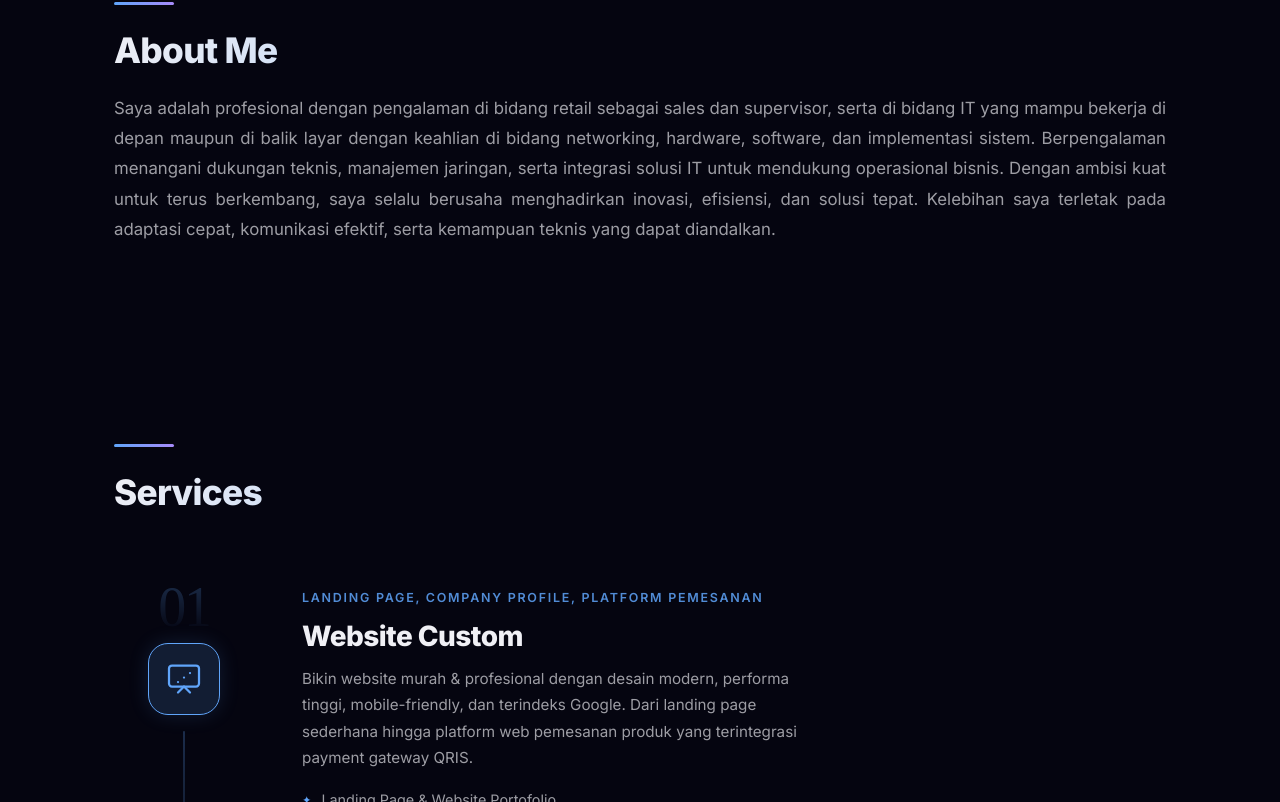
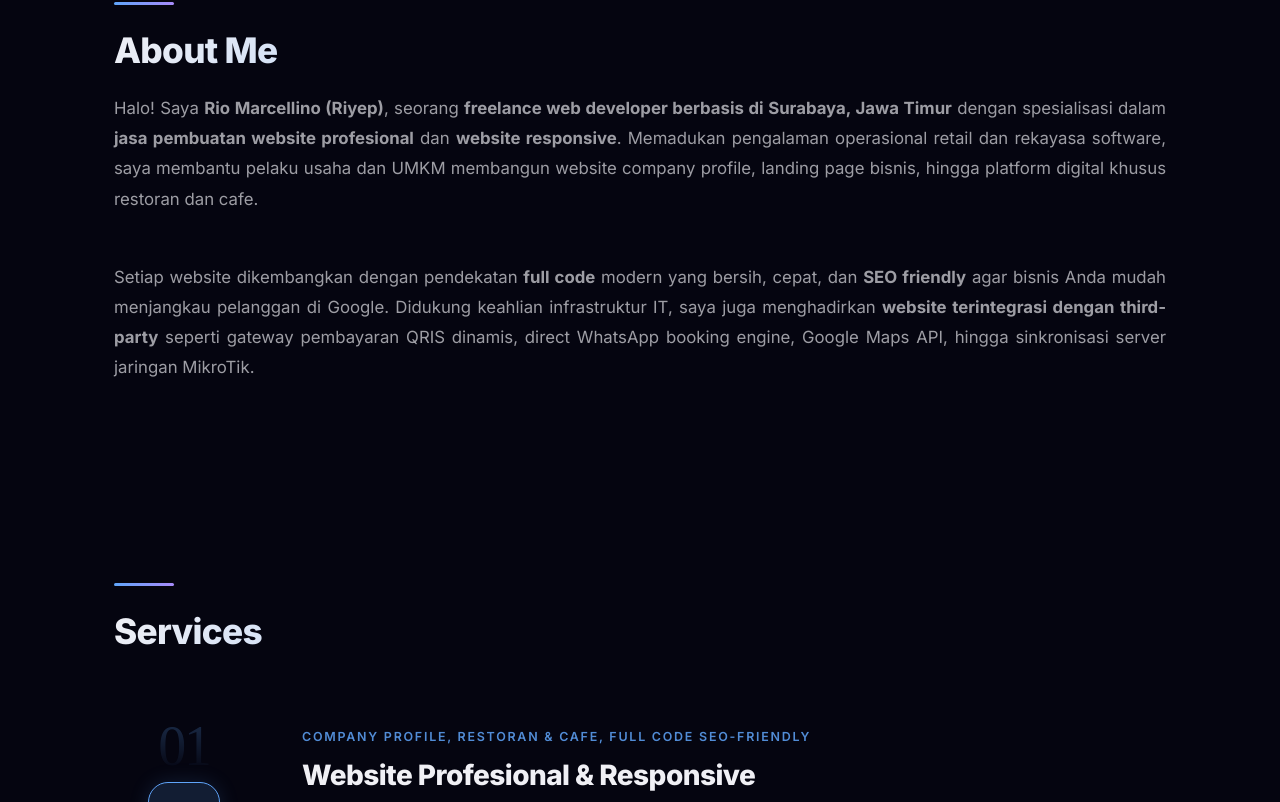
Before and after one commit to Riyep/riyep, a React (Vite) app: page / in a window 1280 px wide. Shown: the part 898-1700 px from the top of the page. Built offline with nearby package versions, Linux system fonts and the light colour scheme; a web font is replaced by a local one.

Commit message:
Change keyword for SEO

```diff
--- a/index.html
+++ b/index.html
@@ -6,24 +6,24 @@
     <meta name="viewport" content="width=device-width, initial-scale=1.0" />
 
     <!-- Primary SEO Meta Tags -->
-    <title>Riyep | Software Engineer | Network Engineer</title>
-    <meta name="title" content="Jasa Pembuatan Website Murah, Mesin Kasir POS & Bot Telegram | Riyep" />
-    <meta name="description" content="Jasa pembuatan website murah &amp; profesional, jasa bikin mesin kasir POS, jasa bikin mini ERP, dan jasa buat bot Telegram otomatis se-Indonesia. Hubungi Rio Marcellino (Riyep) via WhatsApp." />
-    <meta name="keywords" content="Jasa pembuatan website murah, Pembuatan website murah, bikin website murah, Pembuatan mesin kasir, Jasa bikin mesin kasir, Jasa pembuatan mesin POS, Jasa bikin mini ERP, Pembuatan Telegram Bot, Jasa buat bot telegram, web developer indonesia, sistem informasi pos kafe restoran, setting mikrotik vpn surabaya indonesia" />
+    <title>Jasa Pembuatan Website Profesional &amp; Freelance Web Developer Surabaya | Riyep</title>
+    <meta name="title" content="Jasa Pembuatan Website Profesional Surabaya, Company Profile &amp; POS | Riyep" />
+    <meta name="description" content="Jasa pembuatan website profesional &amp; website responsive di Surabaya, Jawa Timur oleh freelance web developer Rio Marcellino (Riyep). Melayani website company profile, restoran dan cafe, landing page SEO friendly full code, hingga website terintegrasi dengan third-party." />
+    <meta name="keywords" content="jasa pembuatan website profesional, website responsive, freelance web developer surabaya, freelance web developer jawa timur, jasa pembuatan website company profile, jasa pembuatan website restoran dan cafe, jasa pembuatan website SEO friendly, full code web developer, website terintegrasi dengan third-party, jasa bikin website murah, jasa pembuatan mesin pos kasir, setting mikrotik vpn surabaya" />
     <meta name="author" content="Rio Marcellino (Riyep)" />
     <meta name="robots" content="index, follow, max-snippet:-1, max-image-preview:large, max-video-preview:-1" />
     <link rel="canonical" href="https://www.riyep.com/" />
 
     <!-- Geographic / Regional SEO -->
-    <meta name="geo.region" content="ID" />
-    <meta name="geo.placename" content="Indonesia" />
+    <meta name="geo.region" content="ID-JI" />
+    <meta name="geo.placename" content="Surabaya, Jawa Timur, Indonesia" />
     <meta name="language" content="Indonesian" />
 
     <!-- Open Graph / Facebook -->
     <meta property="og:type" content="website" />
     <meta property="og:url" content="https://www.riyep.com/" />
-    <meta property="og:title" content="Jasa Pembuatan Website Murah, Mesin Kasir POS & Bot Telegram | Riyep" />
-    <meta property="og:description" content="Solusi digital terpadu se-Indonesia: Jasa pembuatan website murah, sistem kasir POS, mini ERP, otomasi bot Telegram, dan infrastruktur server jaringan." />
+    <meta property="og:title" content="Jasa Pembuatan Website Profesional Surabaya &amp; Freelance Web Developer | Riyep" />
+    <meta property="og:description" content="Jasa pembuatan website profesional &amp; website responsive di Surabaya, Jawa Timur. Melayani company profile, restoran dan cafe, full code SEO friendly, dan terintegrasi third-party API." />
     <meta property="og:image" content="https://www.riyep.com/og-image.png" />
     <meta property="og:image:secure_url" content="https://www.riyep.com/og-image.png" />
     <meta property="og:image:type" content="image/png" />
@@ -36,8 +36,8 @@
     <!-- Twitter Card -->
     <meta name="twitter:card" content="summary_large_image" />
     <meta name="twitter:url" content="https://www.riyep.com/" />
-    <meta name="twitter:title" content="Jasa Pembuatan Website Murah, Mesin Kasir POS & Bot Telegram | Riyep" />
-    <meta name="twitter:description" content="Jasa pembuatan website murah, aplikasi kasir POS, mini ERP, bot Telegram pembayaran QRIS, dan infrastruktur jaringan kantor." />
+    <meta name="twitter:title" content="Jasa Pembuatan Website Profesional Surabaya &amp; Freelance Web Developer | Riyep" />
+    <meta name="twitter:description" content="Jasa pembuatan website profesional &amp; website responsive di Surabaya, Jawa Timur. Melayani company profile, restoran dan cafe, full code SEO friendly, dan terintegrasi third-party API." />
     <meta name="twitter:image" content="https://www.riyep.com/og-image.png" />
     <meta name="twitter:image:width" content="1200" />
     <meta name="twitter:image:height" content="630" />
@@ -58,8 +58,8 @@
           "@id": "https://www.riyep.com/#person",
           "name": "Rio Marcellino",
           "alternateName": ["Riyep", "Riyep-Dev"],
-          "jobTitle": "Fullstack Software Engineer & Network Engineer",
-          "description": "Fullstack Software Engineer, Network Engineer, and IT Support specialist from Surabaya, Indonesia. Providing custom web development, POS systems, mini ERP, Telegram bots, and enterprise network infrastructure.",
+          "jobTitle": "Freelance Web Developer & Fullstack Software Engineer",
+          "description": "Freelance web developer berbasis di Surabaya, Jawa Timur yang melayani jasa pembuatan website profesional, website responsive, company profile, restoran dan cafe, arsitektur full code SEO-friendly, dan website terintegrasi dengan third-party API.",
           "url": "https://www.riyep.com/",
           "image": "https://www.riyep.com/og-image.png",
           "telephone": "+6289677602300",
@@ -76,6 +76,14 @@
             "addressCountry": "ID"
           },
           "knowsAbout": [
+            "Jasa Pembuatan Website Profesional",
+            "Website Responsive",
+            "Freelance Web Developer Surabaya",
+            "Jasa Pembuatan Website Company Profile",
+            "Website Restoran dan Cafe",
+            "Jasa Pembuatan Website SEO Friendly",
+            "Full Code Web Development",
+            "Website Terintegrasi dengan Third-Party",
             "React",
             "Next.js",
             "JavaScript",
@@ -95,7 +103,7 @@
         {
           "@type": "ProfessionalService",
           "@id": "https://www.riyep.com/#service",
-          "name": "Riyep - Jasa Pembuatan Website, POS & Bot Telegram",
+          "name": "Riyep - Jasa Pembuatan Website Profesional & Freelance Web Developer Surabaya",
           "url": "https://www.riyep.com/",
           "logo": "https://www.riyep.com/logo.svg",
           "image": "https://www.riyep.com/og-image.png",
@@ -104,10 +112,20 @@
           "founder": {
             "@id": "https://www.riyep.com/#person"
           },
-          "areaServed": {
-            "@type": "Country",
-            "name": "Indonesia"
-          },
+          "areaServed": [
+            {
+              "@type": "AdministrativeArea",
+              "name": "Jawa Timur"
+            },
+            {
+              "@type": "City",
+              "name": "Surabaya"
+            },
+            {
+              "@type": "Country",
+              "name": "Indonesia"
+            }
+          ],
           "address": {
             "@type": "PostalAddress",
             "addressLocality": "Surabaya",
@@ -122,8 +140,8 @@
                 "@type": "Offer",
                 "itemOffered": {
                   "@type": "Service",
-                  "name": "Jasa Pembuatan Website Murah & Profesional",
-                  "description": "Layanan bikin website murah, responsive, modern, dan SEO-ready se-Indonesia."
+                  "name": "Jasa Pembuatan Website Profesional & Website Responsive",
+                  "description": "Layanan pembuatan website company profile, website restoran dan cafe, landing page full code, SEO-friendly, dan website terintegrasi dengan third-party API di Surabaya, Jawa Timur."
                 }
               },
               {
@@ -181,7 +199,7 @@
         <header style="border-bottom: 1px solid rgba(255,255,255,0.1); padding-bottom: 28px; margin-bottom: 32px;">
           <h1 style="font-size: 2.2rem; color: #60a5fa; margin-bottom: 8px;">Rio Marcellino (Riyep)</h1>
           <p style="font-size: 1.15rem; color: #94a3b8; margin-bottom: 16px;">
-            Fullstack Software Engineer &bull; Network Engineer &bull; IT Support | Surabaya, Jawa Timur, Indonesia
+            Freelance Web Developer Surabaya, Jawa Timur &bull; Fullstack Software Engineer &bull; Network Engineer
           </p>
           <div style="display: flex; flex-wrap: wrap; gap: 12px; margin-top: 12px;">
             <a href="https://wa.me/6289677602300" style="color: #22c55e; text-decoration: none; font-weight: 600;">📱 WhatsApp: +62 896-7760-2300</a>
@@ -191,7 +209,7 @@
             <a href="https://github.com/Riyep" style="color: #a78bfa; text-decoration: none; font-weight: 600;">🐙 GitHub: @Riyep</a>
           </div>
           <div style="margin-top: 18px; padding: 12px 16px; background: rgba(56, 189, 248, 0.08); border-left: 3px solid #38bdf8; border-radius: 4px; font-size: 0.88rem; color: #cbd5e1;">
-            ℹ️ <em>Mode Ringan (No-JS): JavaScript dinonaktifkan. Seluruh katalog layanan dan portofolio disajikan dalam format teks statis yang ramah mesin pencari.</em>
+            ℹ️ <em>Mode Ringan (No-JS): Jasa pembuatan website profesional dan website responsive di Surabaya, Jawa Timur. Seluruh katalog layanan dan portofolio disajikan dalam format teks statis yang ramah mesin pencari (SEO friendly).</em>
           </div>
         </header>
 
@@ -201,8 +219,8 @@
           </h2>
           <ul style="list-style: none; padding: 0; display: grid; gap: 16px;">
             <li style="padding: 16px; background: rgba(255,255,255,0.03); border: 1px solid rgba(255,255,255,0.08); border-radius: 8px;">
-              <strong style="color: #60a5fa; font-size: 1.1rem;">01. Jasa Pembuatan Website Custom</strong>
-              <p style="margin: 6px 0 0; color: #cbd5e1;">Landing page, website company profile, portofolio interaktif, dan web pemesanan online cepat, SEO-friendly, dan teroptimasi mobile.</p>
+              <strong style="color: #60a5fa; font-size: 1.1rem;">01. Jasa Pembuatan Website Profesional &amp; Website Responsive</strong>
+              <p style="margin: 6px 0 0; color: #cbd5e1;">Layanan pembuatan website company profile bisnis, website restoran dan cafe, landing page promosi, serta sistem pemesanan online. Dibangun dengan standar full code yang cepat, SEO friendly, dan website terintegrasi dengan third-party (Tripay QRIS, WhatsApp API, Google Maps).</p>
             </li>
             <li style="padding: 16px; background: rgba(255,255,255,0.03); border: 1px solid rgba(255,255,255,0.08); border-radius: 8px;">
               <strong style="color: #a78bfa; font-size: 1.1rem;">02. Aplikasi Kasir &amp; POS (Point of Sale)</strong>
--- a/src/components/About.jsx
+++ b/src/components/About.jsx
@@ -11,13 +11,10 @@ export default function About() {
           <h2 className="section-title">About Me</h2>
           <div className="about-content">
             <p className="about-text">
-              Saya adalah profesional dengan pengalaman di bidang retail sebagai sales dan supervisor,
-              serta di bidang IT yang mampu bekerja di depan maupun di balik layar dengan keahlian
-              di bidang networking, hardware, software, dan implementasi sistem. Berpengalaman menangani
-              dukungan teknis, manajemen jaringan, serta integrasi solusi IT untuk mendukung operasional
-              bisnis. Dengan ambisi kuat untuk terus berkembang, saya selalu berusaha menghadirkan
-              inovasi, efisiensi, dan solusi tepat. Kelebihan saya terletak pada adaptasi cepat,
-              komunikasi efektif, serta kemampuan teknis yang dapat diandalkan.
+              Halo! Saya <strong>Rio Marcellino (Riyep)</strong>, seorang <strong>freelance web developer berbasis di Surabaya, Jawa Timur</strong> dengan spesialisasi dalam <strong>jasa pembuatan website profesional</strong> dan <strong>website responsive</strong>. Memadukan pengalaman operasional retail dan rekayasa software, saya membantu pelaku usaha dan UMKM membangun website company profile, landing page bisnis, hingga platform digital khusus restoran dan cafe.
+            </p>
+            <p className="about-text" style={{ marginTop: '16px' }}>
+              Setiap website dikembangkan dengan pendekatan <strong>full code</strong> modern yang bersih, cepat, dan <strong>SEO friendly</strong> agar bisnis Anda mudah menjangkau pelanggan di Google. Didukung keahlian infrastruktur IT, saya juga menghadirkan <strong>website terintegrasi dengan third-party</strong> seperti gateway pembayaran QRIS dinamis, direct WhatsApp booking engine, Google Maps API, hingga sinkronisasi server jaringan MikroTik.
             </p>
           </div>
         </div>
--- a/src/components/Services.jsx
+++ b/src/components/Services.jsx
@@ -4,18 +4,18 @@ const services = [
   {
     id: 'web-dev',
     num: '01',
-    title: 'Website Custom',
-    subtitle: 'Landing Page, Company Profile, Platform Pemesanan',
-    desc: 'Bikin website murah & profesional dengan desain modern, performa tinggi, mobile-friendly, dan terindeks Google. Dari landing page sederhana hingga platform web pemesanan produk yang terintegrasi payment gateway QRIS.',
+    title: 'Website Profesional & Responsive',
+    subtitle: 'Company Profile, Restoran & Cafe, Full Code SEO-Friendly',
+    desc: 'Jasa pembuatan website profesional dan website responsive berbasis di Surabaya, Jawa Timur. Melayani pembuatan website company profile bisnis, website restoran dan cafe, landing page booking, hingga arsitektur full code modern yang SEO friendly dan terintegrasi dengan third-party (Tripay QRIS, WhatsApp API, Google Maps, dan REST API).',
     items: [
-      'Landing Page & Website Portofolio',
       'Website Company Profile & Profil Bisnis',
-      'Platform Pemesanan / Toko Online',
-      'SPA Cepat, Responsif, & SEO-Ready',
+      'Website Restoran, Cafe, & F&B Modern',
+      'Desain Full Code Responsive & SEO Friendly',
+      'Website Terintegrasi dengan Third-Party API',
     ],
     color: '#60a5fa',
     glow: 'rgba(96, 165, 250, 0.15)',
-    waMessage: 'Halo Riyep, saya ingin konsultasi Jasa Pembuatan Website.',
+    waMessage: 'Halo Riyep, saya ingin konsultasi Jasa Pembuatan Website Profesional.',
     icon: (
       <svg width="36" height="36" viewBox="0 0 24 24" fill="none" stroke="currentColor" strokeWidth="1.5" strokeLinecap="round" strokeLinejoin="round">
         <rect width="20" height="14" x="2" y="3" rx="2" />
```
